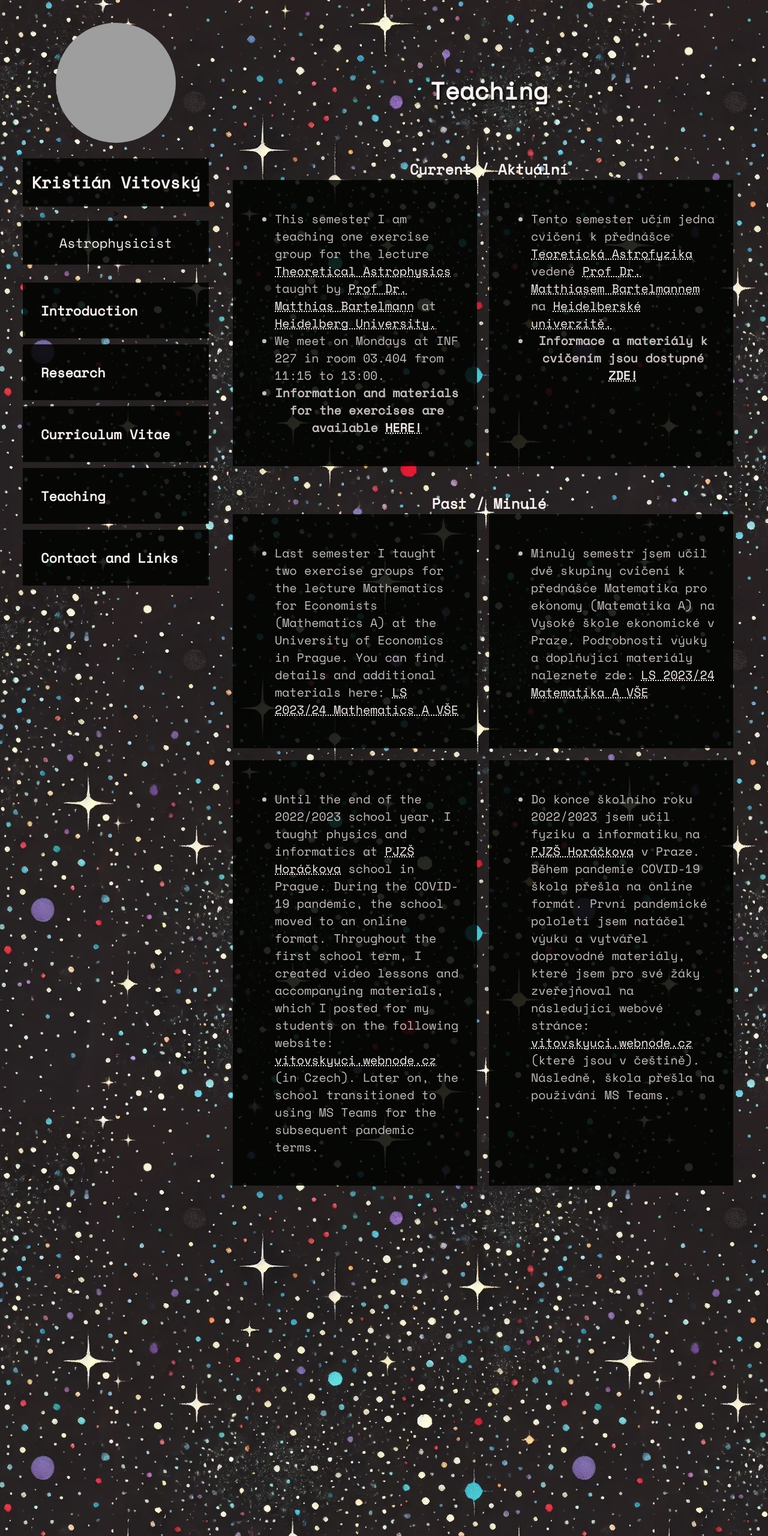
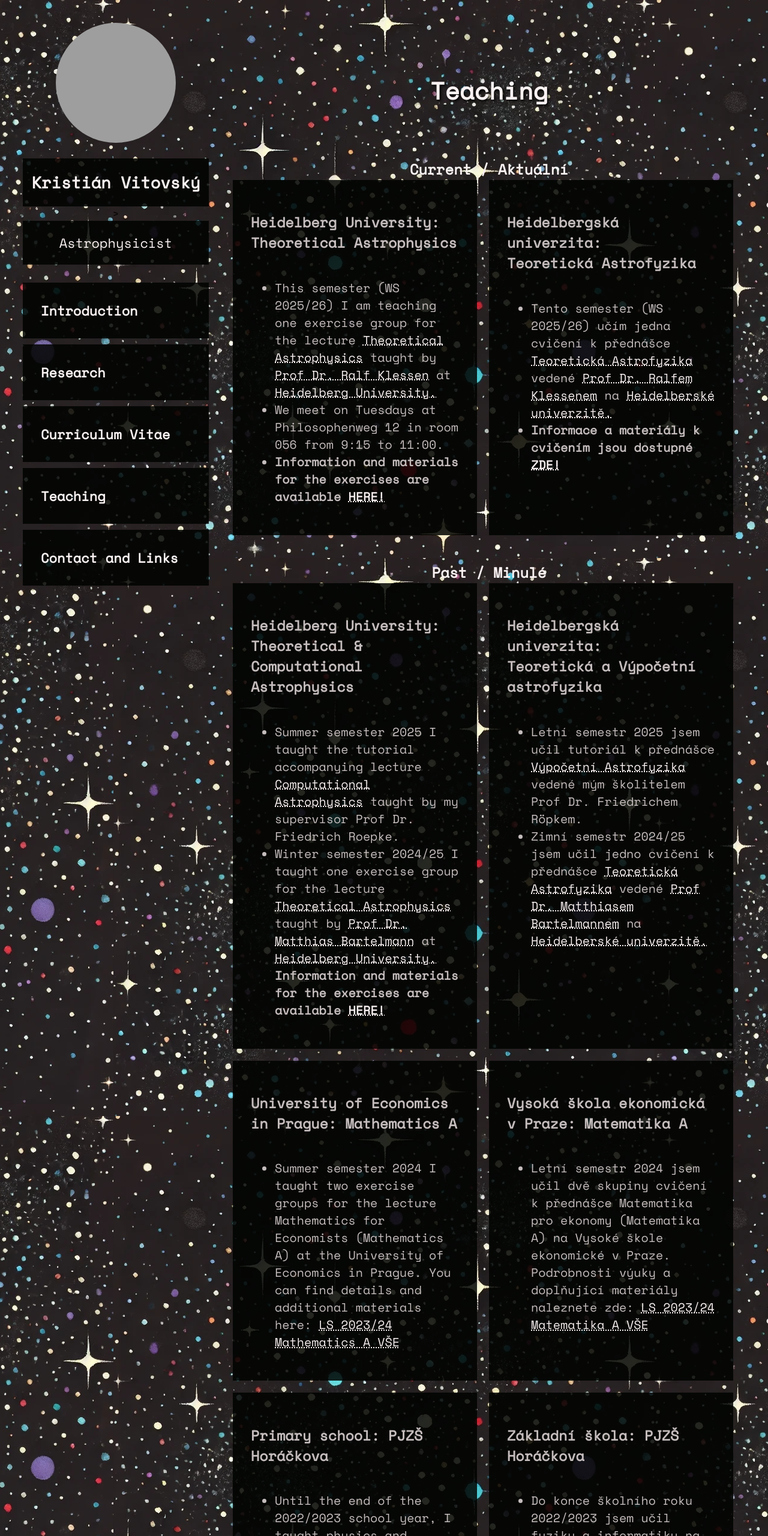
Before and after one commit to KristianVitovsky/personalweb, a plain HTML site: page teaching.html in a window 1280 px wide. Shown: the top 2560 px of the page at 60% size. Drawn offline with nearby package versions, Linux system fonts and the light colour scheme; some packages are replaced by stand-ins of ours; grey boxes are pictures that could not be loaded.

Commit message:
update before WS 26

```diff
--- a/teaching.html
+++ b/teaching.html
@@ -34,23 +34,24 @@
                 <div class="paragraphs">
                     <div class="paragraph">
                         <div class="language">
+                            <h3>Heidelberg University: <br> Theoretical Astrophysics</h3>
                             <p>
                                 <ul>
-                                  <li>This semester I am teaching one exercise group for the lecture <a class="intext" href="https://heico.uni-heidelberg.de/heiCO/ee/ui/ca2/app/desktop/#/slc.tm.cp/student/courses/131149?$scrollTo=toc_overview">Theoretical Astrophysics</a>
-                                       taught by <a class="intext" href="https://heiup.uni-heidelberg.de/catalog/book/822" >Prof Dr. Matthias Bartelmann</a> at <a class="intext" href="https://www.uni-heidelberg.de/en" >Heidelberg University.</a></li>
-                                  <li>We meet on Mondays at INF 227 in room 03.404 from 11:15 to 13:00.</li>
-                                  <li style="text-align: center;"><strong>Information and materials for the exercises are available <a class="intext"  href="theoastws202425.html" >HERE!</strong></a> </li>
+                                  <li>This semester (WS 2025/26) I am teaching one exercise group for the lecture <a class="intext" href="https://heico.uni-heidelberg.de/heiCO/ee/ui/ca2/app/desktop/#/slc.tm.cp/student/courses/387138?$scrollTo=toc_overview">Theoretical Astrophysics</a>
+                                       taught by <a class="intext" href="https://klessen.org/" >Prof Dr. Ralf Klessen</a> at <a class="intext" href="https://www.uni-heidelberg.de/en" >Heidelberg University.</a></li>
+                                  <li>We meet on Tuesdays at Philosophenweg 12 in room 056 from 9:15 to 11:00.</li>
+                                  <li><strong>Information and materials for the exercises are available <a class="intext"  href="theoastws202526.html" >HERE!</strong></a> </li>
                                 </ul>
                             </p>
                         </div>
                     </div>
                     <div class="paragraph">
                         <div class="language">
+                            <h3>Heidelbergská univerzita: <br> Teoretická Astrofyzika</h3>
                           <p> <ul>
-                            <li>Tento semester učím jedna cvičení k přednášce <a class="intext" href="https://heico.uni-heidelberg.de/heiCO/ee/ui/ca2/app/desktop/#/slc.tm.cp/student/courses/131149?$scrollTo=toc_overview">Teoretická Astrofyzika</a>
-                                vedené <a class="intext" href="https://heiup.uni-heidelberg.de/catalog/book/822" >Prof Dr. Matthiasem Bartelmannem</a> na <a class="intext" href="https://www.uni-heidelberg.de/en" >Heidelberské univerzitě.</a></li>
-                            <li style="text-align: center;"><strong>Informace a materiály k cvičením jsou dostupné <a class="intext"  href="theoastws202425.html" >ZDE!</strong></a> </li>
-                                 </li>
+                            <li>Tento semester (WS 2025/26) učím jedna cvičení k přednášce <a class="intext" href="https://heico.uni-heidelberg.de/heiCO/ee/ui/ca2/app/desktop/#/slc.tm.cp/student/courses/387138?$scrollTo=toc_overview">Teoretická Astrofyzika</a>
+                                vedené <a class="intext" href="https://klessen.org/" >Prof Dr. Ralfem Klessenem</a> na <a class="intext" href="https://www.uni-heidelberg.de/en" >Heidelberské univerzitě.</a></li>
+                            <li><strong>Informace a materiály k cvičením jsou dostupné <a class="intext"  href="theoastws202526.html" >ZDE!</strong></a> </li>
                           </ul>
                         </p>
                         </div>
@@ -62,9 +63,39 @@
                 <div class="paragraphs">
                     <div class="paragraph">
                         <div class="language">
+                            <h3>Heidelberg University: <br> Theoretical & Computational Astrophysics</h3>
                             <p>
                                 <ul>
-                                  <li> Last semester I taught two exercise groups for the lecture Mathematics for Economists (Mathematics A) at the University of Economics in Prague.
+                                  <li>Summer semester 2025 I taught the tutorial accompanying lecture <a class="intext" href="https://heico.uni-heidelberg.de/heiCO/ee/ui/ca2/app/desktop/#/slc.tm.cp/student/courses/367301?$scrollTo=toc_overview">Computational Astrophysics</a>
+                                       taught by my supervisor Prof Dr. Friedrich Roepke. </li>
+                                  <li>Winter semester 2024/25 I taught one exercise group for the lecture <a class="intext" href="https://heico.uni-heidelberg.de/heiCO/ee/ui/ca2/app/desktop/#/slc.tm.cp/student/courses/131149?$scrollTo=toc_overview">Theoretical Astrophysics</a>
+                                       taught by <a class="intext" href="https://heiup.uni-heidelberg.de/catalog/book/822" >Prof Dr. Matthias Bartelmann</a> at <a class="intext" href="https://www.uni-heidelberg.de/en" >Heidelberg University.</a> <strong>Information and materials for the exercises are available <a class="intext"  href="theoastws202425.html" >HERE!</strong></a> </li>
+                                </ul>
+                            </p>
+                        </div>
+                    </div>
+                    <div class="paragraph">
+                        <div class="language">
+                            <h3>Heidelbergská univerzita: <br> Teoretická a Výpočetní astrofyzika</h3>
+                          <p> <ul>
+                            <li>Letní semestr 2025 jsem učil tutoriál k přednášce <a class="intext" href="https://heico.uni-heidelberg.de/heiCO/ee/ui/ca2/app/desktop/#/slc.tm.cp/student/courses/367301?$scrollTo=toc_overview">Výpočetní Astrofyzika</a>
+                                vedené mým školitelem Prof Dr. Friedrichem Röpkem.</li>
+                            <li>Zimní semestr 2024/25 jsem učil jedno cvičení k přednášce <a class="intext" href="https://heico.uni-heidelberg.de/heiCO/ee/ui/ca2/app/desktop/#/slc.tm.cp/student/courses/131149?$scrollTo=toc_overview">Teoretická Astrofyzika</a>
+                                vedené <a class="intext" href="https://heiup.uni-heidelberg.de/catalog/book/822" >Prof Dr. Matthiasem Bartelmannem</a> na <a class="intext" href="https://www.uni-heidelberg.de/en" >Heidelberské univerzitě.</a></li>
+                          </ul>
+                        </p>
+                        </div>
+                    </div>
+                </div>
+
+
+                <div class="paragraphs">
+                    <div class="paragraph">
+                        <div class="language">
+                            <h3>University of Economics in Prague: Mathematics A</h3>
+                            <p>
+                                <ul>
+                                  <li> Summer semester 2024 I taught two exercise groups for the lecture Mathematics for Economists (Mathematics A) at the University of Economics in Prague.
                                       You can find details and additional materials here: <a class="intext" href="LS24MatAVSE.html" target="_blank" style="font-size: 20px;">LS 2023/24 Mathematics A VŠE</a> </li>
                                 </ul>
                             </p>
@@ -72,8 +103,9 @@
                     </div>
                     <div class="paragraph">
                         <div class="language">
+                            <h3>Vysoká škola ekonomická v Praze: Matematika A</h3>
                           <p> <ul>
-                            <li> Minulý semestr jsem učil dvě skupiny cvičení k přednášce Matematika pro ekonomy (Matematika A) na Vysoké škole ekonomické v Praze.
+                            <li> Letní semestr 2024 jsem učil dvě skupiny cvičení k přednášce Matematika pro ekonomy (Matematika A) na Vysoké škole ekonomické v Praze.
                                 Podrobnosti výuky a doplňující materiály naleznete zde: <a class="intext" href="LS24MatAVSE.html" target="_blank" style="font-size: 20px;"  >LS 2023/24 Matematika A VŠE</a> </li>
                           </ul>
                         </p>
@@ -85,6 +117,7 @@
                 <div class="paragraphs">
                     <div class="paragraph">
                         <div class="language">
+                            <h3>Primary school: PJZŠ Horáčkova</h3>
                             <p><ul><li> Until the end of the 2022/2023 school year, I taught physics and informatics at <a class="intext" href="https://www.horackova.cz/" >PJZŠ Horáčkova</a> school in Prague.
                                 During the COVID-19 pandemic, the school moved to an online format.
                                 Throughout the first school term, I created video lessons and accompanying materials, which I posted for my students on the following website: <a class="intext" href="https://vitovskyuci.webnode.cz/">vitovskyuci.webnode.cz</a> (in Czech).
@@ -93,6 +126,7 @@
                     </div>
                     <div class="paragraph">
                         <div class="language">
+                            <h3>Základní škola: PJZŠ Horáčkova</h3>
                           <p><ul><li> Do konce školního roku 2022/2023 jsem učil fyziku a informatiku na <a class="intext" href="https://www.horackova.cz/" >PJZŠ Horáčkova</a> v Praze.
                              Během pandemie COVID-19 škola přešla na online formát.
                              První pandemické pololetí jsem natáčel výuku a vytvářel doprovodné materiály, které jsem pro své žáky zveřejňoval na následující webové stránce: <a class="intext" href="https://vitovskyuci.webnode.cz/">vitovskyuci.webnode.cz</a> (které jsou v češtině).
```
Also changed, not shown: index.html (+2 -4 lines), research.html (+1 -1 lines), theoastws202526.html (added, +85 -0 lines), 1 other file.
